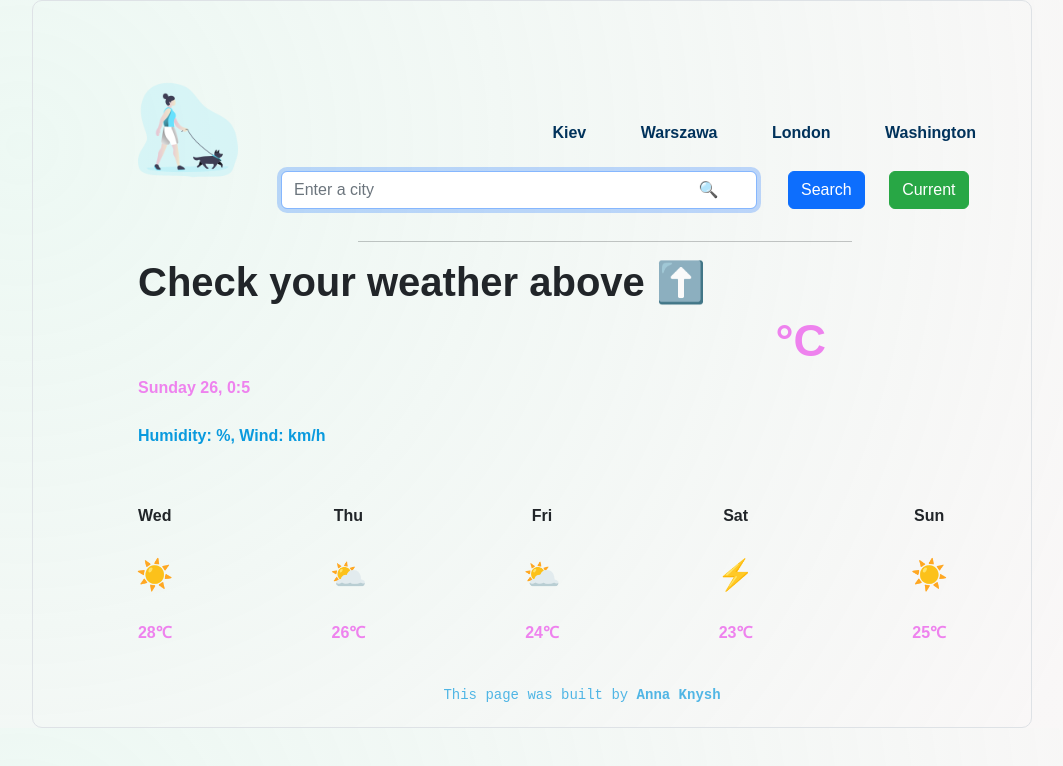
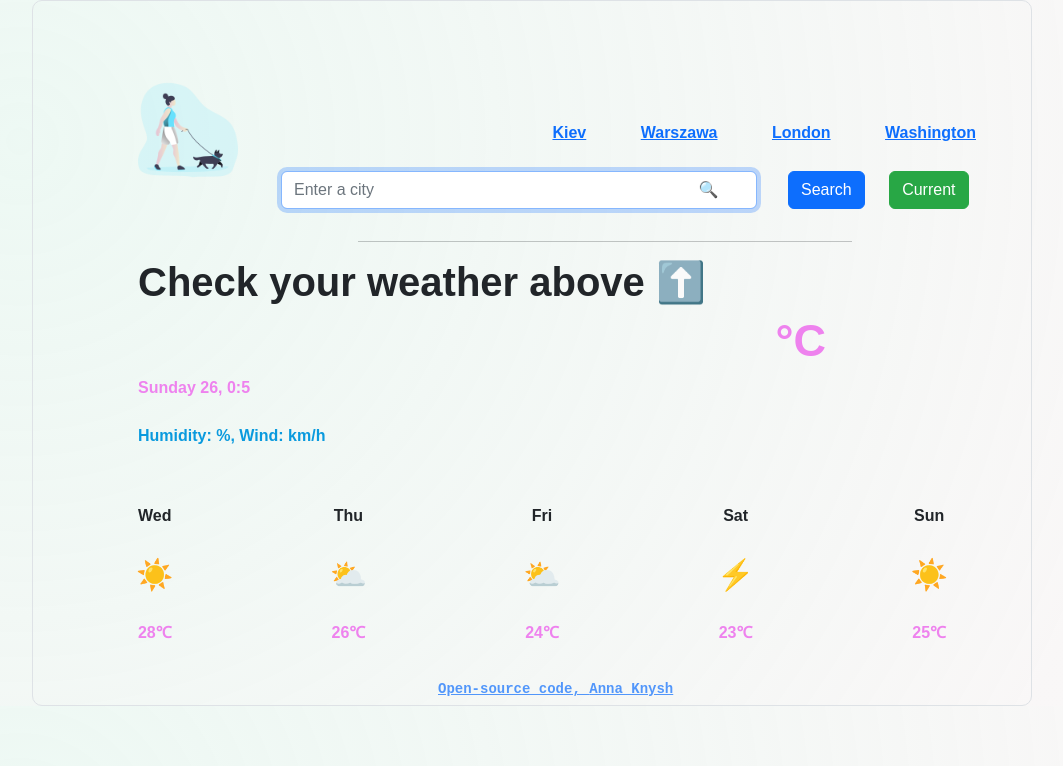
Before and after one commit to annaknish/weather-app, a plain HTML site: page index.html in a window 1280 px wide. Shown: the whole page, without its empty margins (108-1171 px from the left). Drawn offline with nearby package versions, Linux system fonts and the light colour scheme.

Commit message:
Changed bottom line

```diff
--- a/index.html
+++ b/index.html
@@ -2,6 +2,7 @@
 <html>
   <head>
     <title>Weather app</title>
+
     <link rel="stylesheet" href="style.css" />
     <link
       href="https://cdn.jsdelivr.net/npm/bootstrap@5.2.0-beta1/dist/css/bootstrap.min.css"
@@ -14,13 +15,14 @@
   </head>
 
   <body>
+
     <div class="container">
       <div class="border">
     <img src="dog.png" alt="weather" width="100px" />
 
     <ul>
-      <li>
-        <a href="https://www.weather-forecast.com/">Kiev</a>
+      <li class="listOfCities">
+        <a href="https://www.weather-forecast.com/" >Kiev</a>
       </li>
       <li><a href="https://www.weather-forecast.com/">Warszawa</a></li>
       <li><a href="https://www.weather-forecast.com/">London</a></li>
@@ -77,7 +79,8 @@
     <div class="col"><strong>Sun</strong><br/><br/><div class="emoji">☀️</div><br/><span>25℃</span></div>
   </div>
 </div>
-<p class="Knysh">This page was built by <strong>Anna Knysh</strong></p>
+      <span class="Knysh"><a href="https://github.com/annaknish/weather-app">Open-source code, <strong>Anna Knysh</strong></span></a>
+
 </div>
       </div>
       <script src = "index.js"></script>
--- a/style.css
+++ b/style.css
@@ -27,14 +27,12 @@ li {
   margin-top: 115px;
   margin-right: 50px;
   font-weight: bold;
+  color: #00325b !important;
+  text-decoration: none;
 }
-a:hover {
+li:hover {
   text-decoration: underline !important;
   cursor: pointer;
-}
-a {
-  color: #00325b !important;
-  text-decoration: none !important;
 }
 
 hr {
@@ -72,6 +70,7 @@ p {
 }
 .col {
   padding-top: 30px;
+  padding-bottom: 30px;
 }
 .row {
   text-align: center;
@@ -83,12 +82,11 @@ p {
   font-size: 30px;
 }
 .Knysh {
-  text-align: center;
   font-size: 14px;
   opacity: 0.7;
   font-family: monospace;
-  top: 700px;
-  margin-top: 40px;
+  color: #0a9ade;
+  margin-left: 400px;
 }
 
 .border {
```
